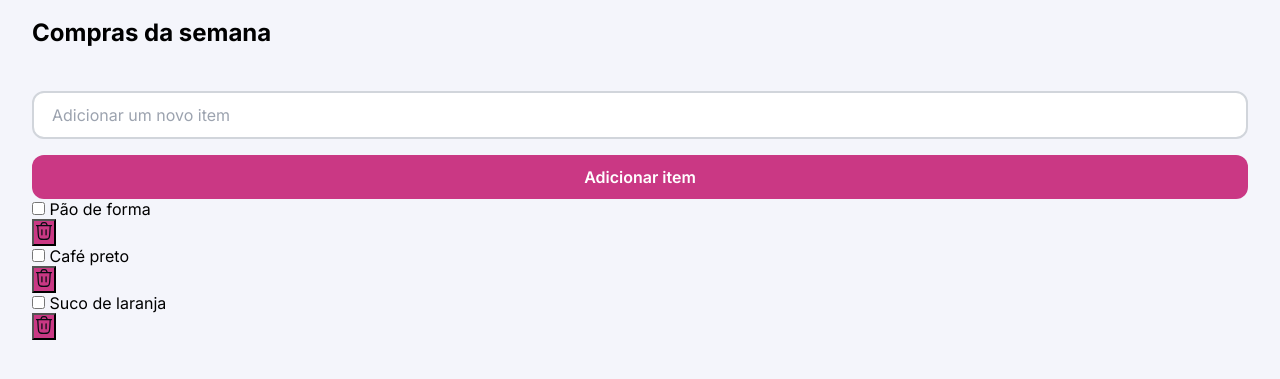
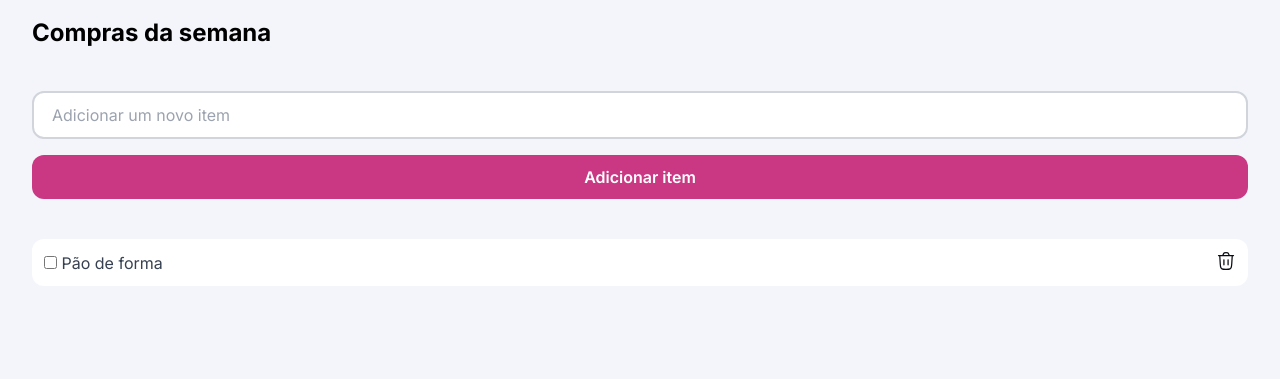
Before and after one commit to saradiniz203-arch/sala-de-aula, a plain HTML site: page index.html in a window 1280 px wide. Shown: the part 87-466 px from the top of the page. Drawn offline with Linux system fonts and the light colour scheme.

```diff
--- a/index.html
+++ b/index.html
@@ -36,30 +36,6 @@
                 </button>
             </div>
         </section>
-
-
-            <div class="item">
-                <div>
-                    <input type="checkbox" id="item-2">
-                    <label for="item-2">Café preto</label>
-                </div>
-
-                <button>
-                    <img src="./quicklist-imagens/trash-icon.svg" alt="Imagem do lixo">
-                </button>
-            </div>
-
-            <div class="item">
-                <div>
-                    <input type="checkbox" id="item-3">
-                    <label for="item-3">Suco de laranja</label>
-                </div>
-
-                <button>
-                    <img src="./quicklist-imagens/trash-icon.svg" alt="Imagem do lixo">
-                </button>
-            </div>
-        </section>
     </main>
 </body>
 </html>
--- a/style.css
+++ b/style.css
@@ -38,7 +38,6 @@
         font-size: 2.rem;
     margin-bottom: 4.4rem;
 }
-
 input, button {
   width: 100%;
   font-size: 1.6rem;
@@ -60,7 +59,7 @@
 input::placeholder{
   color: var(--content-tertiary);
 }
-}
+
 
 button {
 background: var(--color-brand);
@@ -72,3 +71,31 @@
 background: var(--color-brand-hover);
 transition: background 0.4s;
 }
+}
+
+.lista {
+    margin-top: 4rem;
+
+    .item {
+        padding: 1.2rem;
+        background: var(--always-white);
+        margin-bottom: 1.2rem;
+        display: flex;
+        justify-content: space-between;
+        align-items: center;
+        border-radius: 1.2rem;
+        color: var(--content-secondary);
+
+        .checkbox-customizada {
+            width: 1.6rem;
+            height: 1.6rem;
+            border: 1px solid var(--border-primary);
+            border-radius: 0.6rem;
+        }
+
+        button {
+            border: none;
+            background: none;
+        }
+    }
+}
```
Lines whose indentation alone changed are shown as unchanged.
